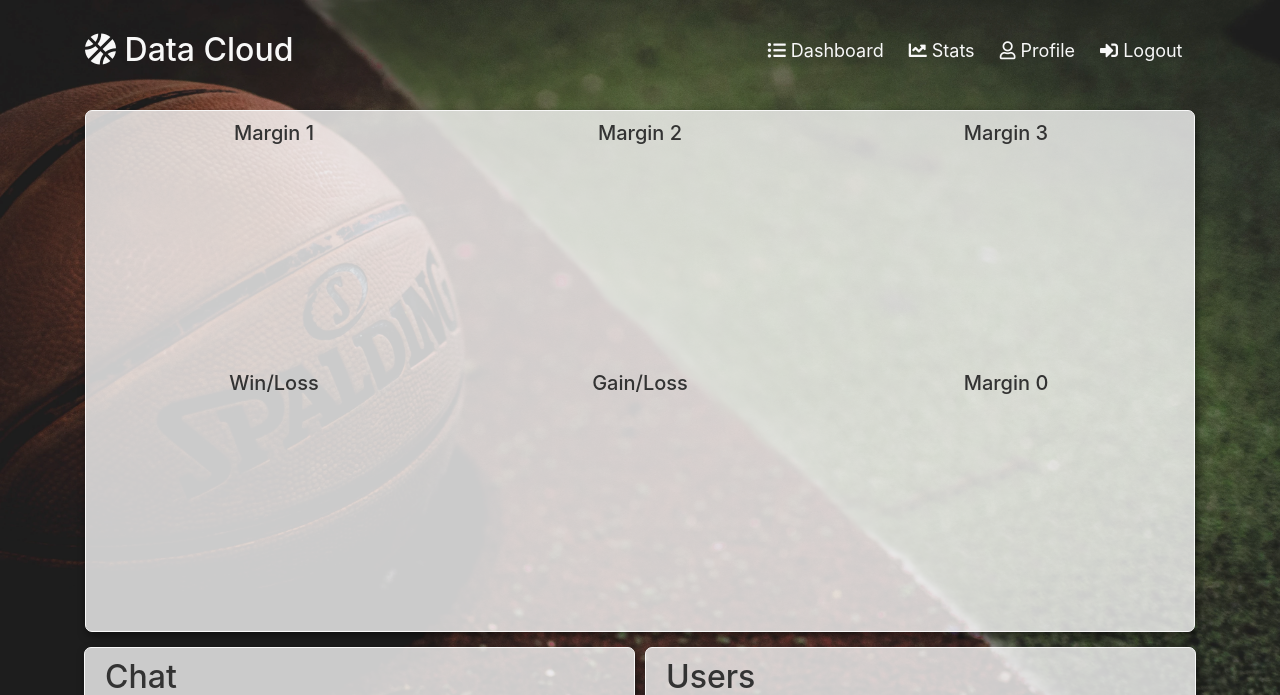
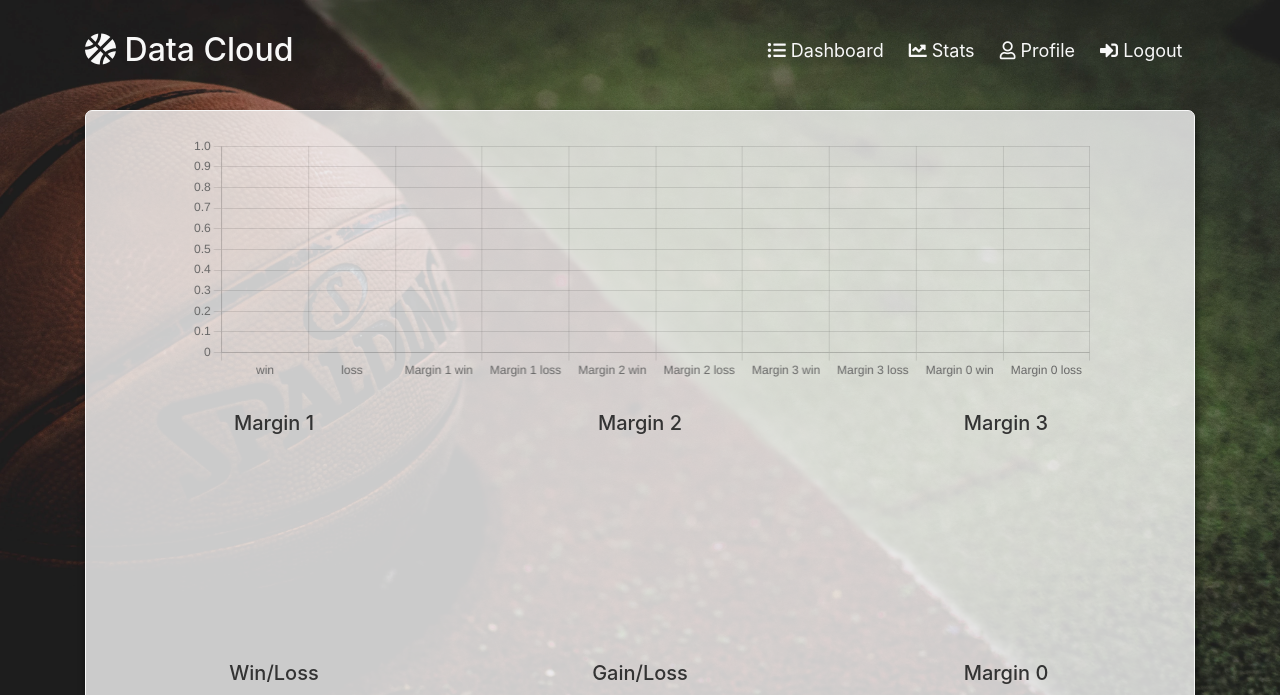
Before and after one commit to insionCEO/NBA-Sports-Betting-ML, a Django app: page /predict/stats/ in a window 1280 px wide. Shown: the top 695 px of the page. Run offline with Django 3.2, Linux system fonts and the light colour scheme; the visitor is signed in with stand-in values (Sample User, id 1); data comes from the database, SQL or seed files in the repository; a map, chart or similar area stays blank; some libraries are stand-ins or nearby versions.

Commit message:
Improved stats page

```diff
--- a/predict/static/predict/stats.js
+++ b/predict/static/predict/stats.js
@@ -31,7 +31,7 @@ const possibleLoss = numpred/2-loss
 
 const margin1data = {
     labels: [
-      'correct','wrong'
+      'Win','Loss'
     ],
     datasets: [{
       label: 'Marin 1',
@@ -86,7 +86,7 @@ const margin1config = {
 
   const margin2data = {
     labels: [
-        'correct','wrong'
+        'Win','Loss'
     ],
     datasets: [{
       label: 'Marin 2',
@@ -146,7 +146,7 @@ const margin2config = {
 
   const margin3data = {
     labels: [
-        'correct','wrong'
+        'Win','Loss'
     ],
     datasets: [{
       label: 'Marin 3',
@@ -202,7 +202,7 @@ const margin3config = {
 
   const win_loss_data = {
     labels: [
-      'correct','wrong'
+      'Win','Loss'
     ],
     datasets: [{
       label: 'Marin 3',
@@ -319,7 +319,7 @@ const gain_loss_config = {
 
   const margin0data = {
     labels: [
-      'Correct','Wrong'
+      'Win','Loss',
     ],
     datasets: [{
       label: 'Margin 0',
@@ -369,3 +369,82 @@ const margin0config = {
 
 
   const margin0 = new Chart(document.getElementById('margin0'),margin0config);
+
+
+
+
+  const barData = {
+    labels: [
+      'win',
+      'loss',
+      'Margin 1 win',
+      'Margin 1 loss',
+      'Margin 2 win',
+      'Margin 2 loss',
+      'Margin 3 win',
+      'Margin 3 loss',
+      'Margin 0 win',
+      'Margin 0 loss',
+
+    ],
+    datasets: [{
+      label: 'Data',
+      data: [correct,numpred,ev_margin1,ev_margin1_count,ev_margin2,ev_margin2_count,ev_margin3,ev_margin3_count,ev_margin0,ev_margin0_count],
+      backgroundColor: [
+        'rgba(255, 181, 90, 0.4)',
+
+        'rgba(148, 150, 153, 0.3)',
+        'rgba(126, 176, 213, 0.4)',
+        'rgba(148, 150, 153, 0.3)',
+        'rgba(178, 224, 97, 0.4)',
+        'rgba(148, 150, 153, 0.3)',
+        'rgba(189, 126, 190, 0.4)',
+        'rgba(148, 150, 153, 0.3)',
+        'rgba(139, 211, 199, 0.4)',
+        'rgba(148, 150, 153, 0.3)',
+
+
+      ],
+      hoverOffset: 5,
+      borderColor: [
+      'rgb(255, 181, 90)',
+      'rgb(148, 150, 153)',
+      'rgb(126, 176, 213)',
+      'rgb(148, 150, 153)',
+      'rgb(178, 224, 97)',
+      'rgb(148, 150, 153)',
+      'rgb(189, 126, 190)',
+      'rgb(148, 150, 153)',
+      'rgb(139, 211, 199)',
+      'rgb(148, 150, 153)'
+      ],
+      borderWidth: 2
+    }]
+  };
+
+
+const barConfig = {
+    type: 'bar',
+    data: barData,
+    options: {
+        maintainAspectRatio: false,
+        plugins: {
+            legend: {
+              display: false
+            }
+          },
+          layout: {
+            padding: {
+                // Any unspecified dimensions are assumed to be 0
+                top: 5,
+                bottom: 5,
+                left: 5,
+                right: 5,
+            }
+        }
+        }
+
+  };
+
+
+  const myChart = new Chart(document.getElementById('barChart'),barConfig);
--- a/predict/templates/predict/stats.html
+++ b/predict/templates/predict/stats.html
@@ -19,7 +19,11 @@
 
 <div class="col-12">
     <div style="margin-top:10px;"class="content-section">
-        <div class="row" style="height:250px">
+
+        <div style="margin-top:15px;margin-left: auto;margin-right: auto;height: 250px; width: 85%;">
+            <canvas id="barChart"></canvas>
+          </div>
+        <div class="row" style="margin-top:25px;height:250px">
             <div class="col-4">
                 <center>
                     <h5 data-toggle="tooltip" data-placement="bottom" title="Margin refers to the distance between the predicted outcome and the point spread. Margin 1 tracks games with predictions more than 1 point off the spread.">Margin 1</h5>
```
